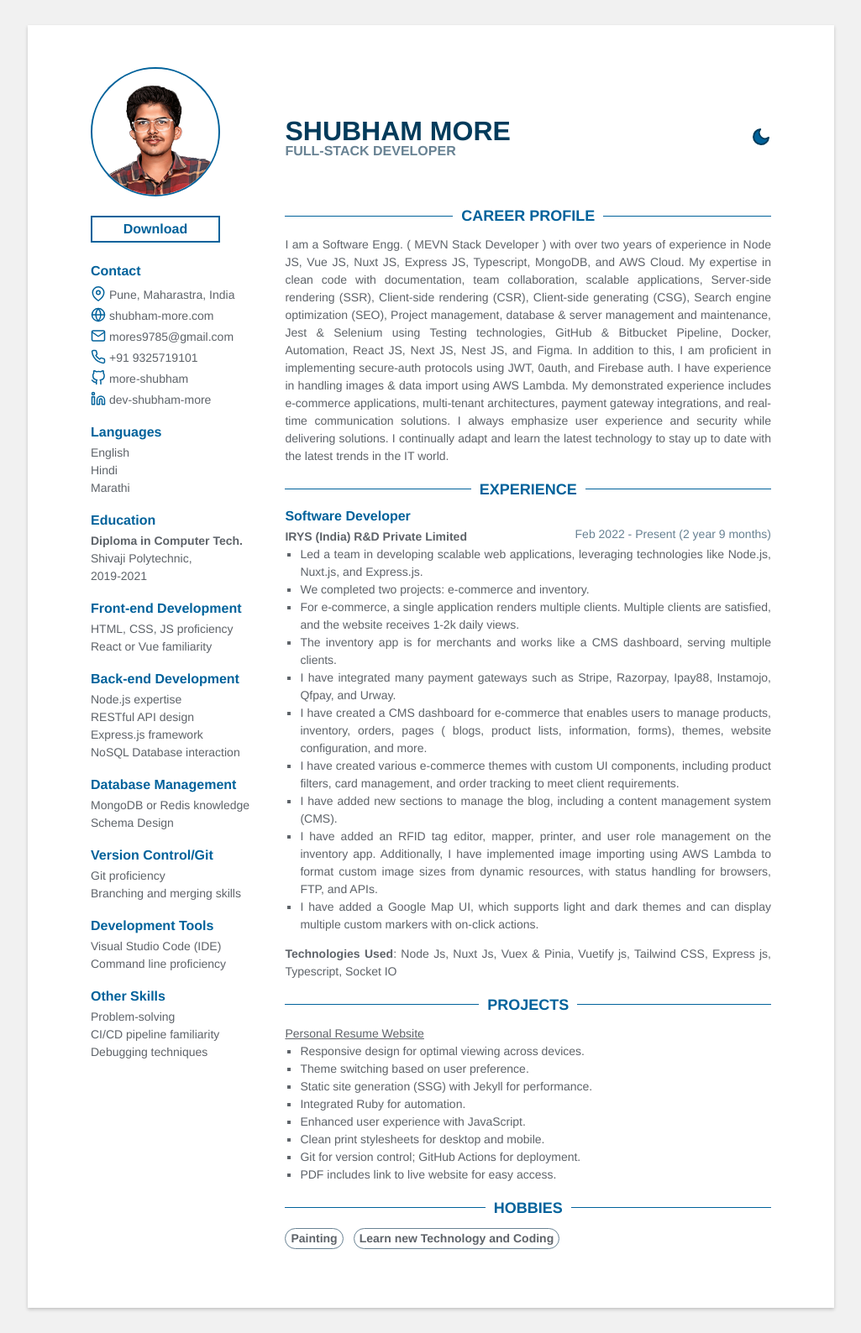
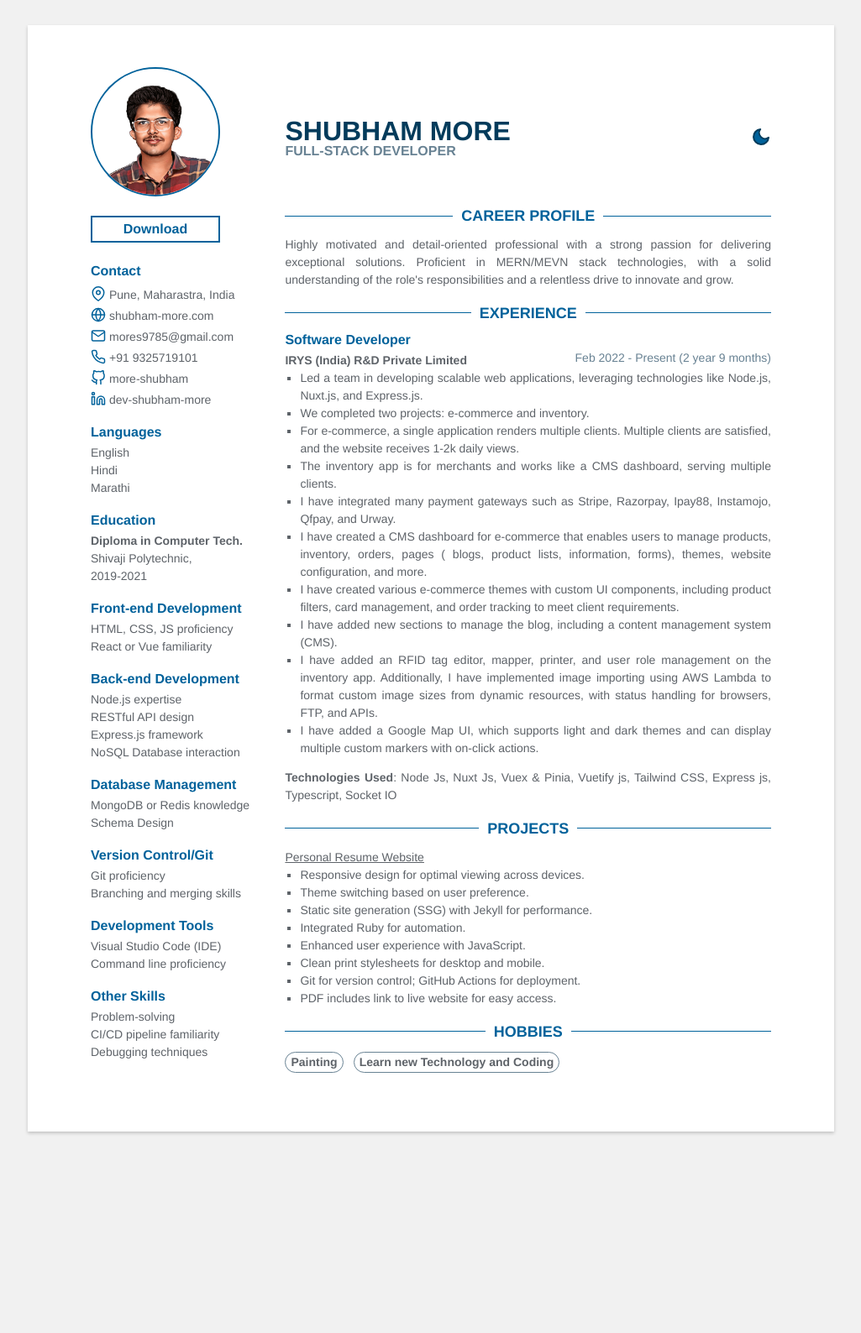
Before and after one commit to more-shubham/more-shubham.github.io, a Jekyll site: the page built from index.html, in a window 1280 px wide. Shown: the whole page at 84% size, without its empty margins (127-1152 px from the left). Built offline with Jekyll 4.4.1, drawn with Linux system fonts in a browser that asks for light colours; after the commit the page ends 1378 px from its top, so only the background shows below that.

Commit message:
Update data.yml

```diff
--- a/_data/data.yml
+++ b/_data/data.yml
@@ -59,11 +59,8 @@ skills:
 
 # Profile
 profile: |
-  I am a Software Engg. ( MEVN Stack Developer ) with over two years of experience in Node JS, Vue JS, Nuxt JS, Express JS, Typescript, MongoDB, and AWS Cloud. My expertise in clean code with documentation, team collaboration, scalable applications, Server-side rendering (SSR), Client-side rendering (CSR), Client-side generating (CSG), Search engine optimization (SEO), Project management, database & server management and maintenance, Jest & Selenium using Testing technologies, GitHub & Bitbucket Pipeline, Docker, Automation, React JS, Next JS, Nest JS, and Figma.
+  Highly motivated and detail-oriented professional with a strong passion for delivering exceptional solutions. Proficient in MERN/MEVN stack technologies, with a solid understanding of the role's responsibilities and a relentless drive to innovate and grow.
 
-  In addition to this, I am proficient in implementing secure-auth protocols using JWT, 0auth, and Firebase auth. I have experience in handling images & data import using AWS Lambda. My demonstrated experience includes e-commerce applications, multi-tenant architectures, payment gateway integrations, and real-time communication solutions.
-
-  I always emphasize user experience and security while delivering solutions. I continually adapt and learn the latest technology to stay up to date with the latest trends in the IT world.
 
 
 # Experience
```
